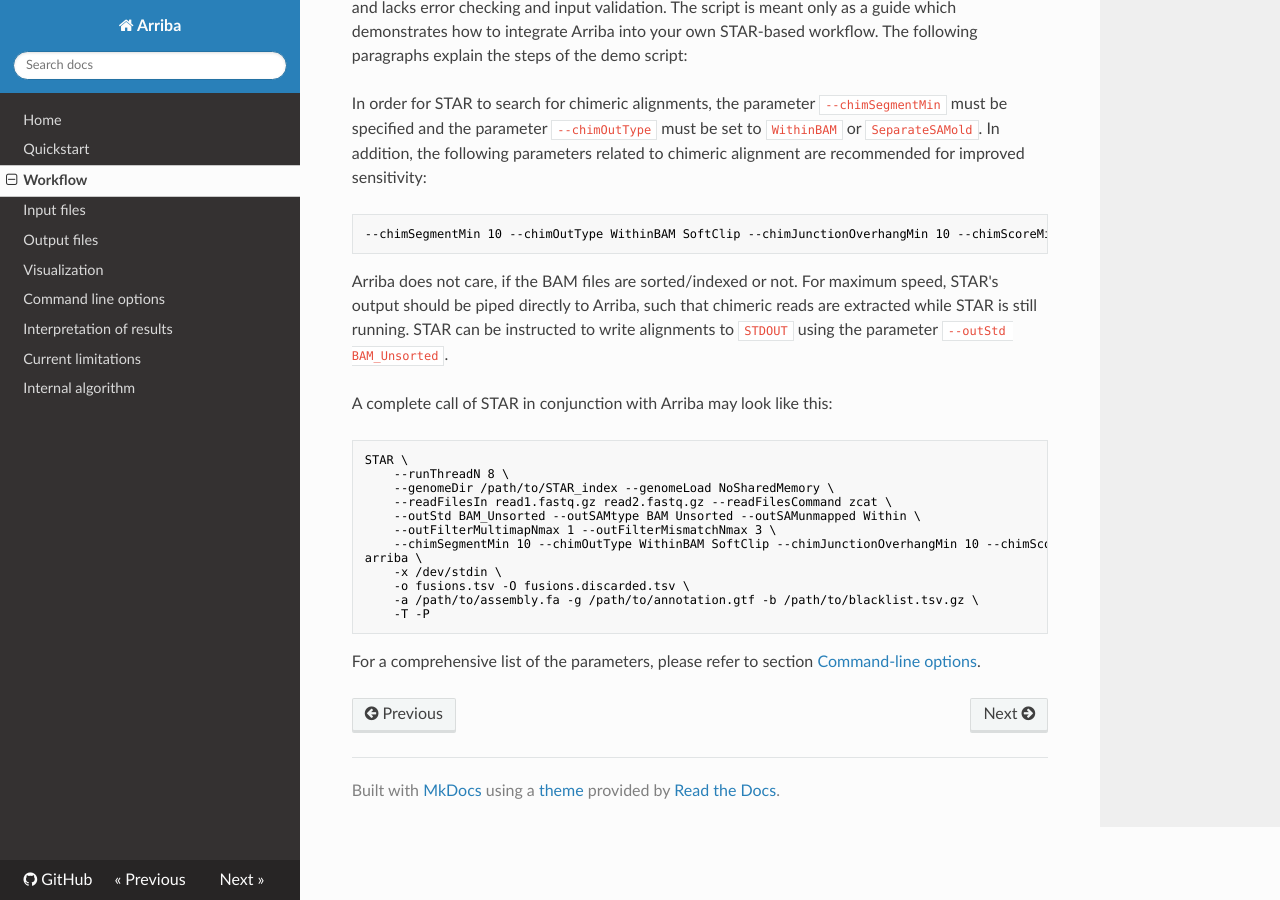
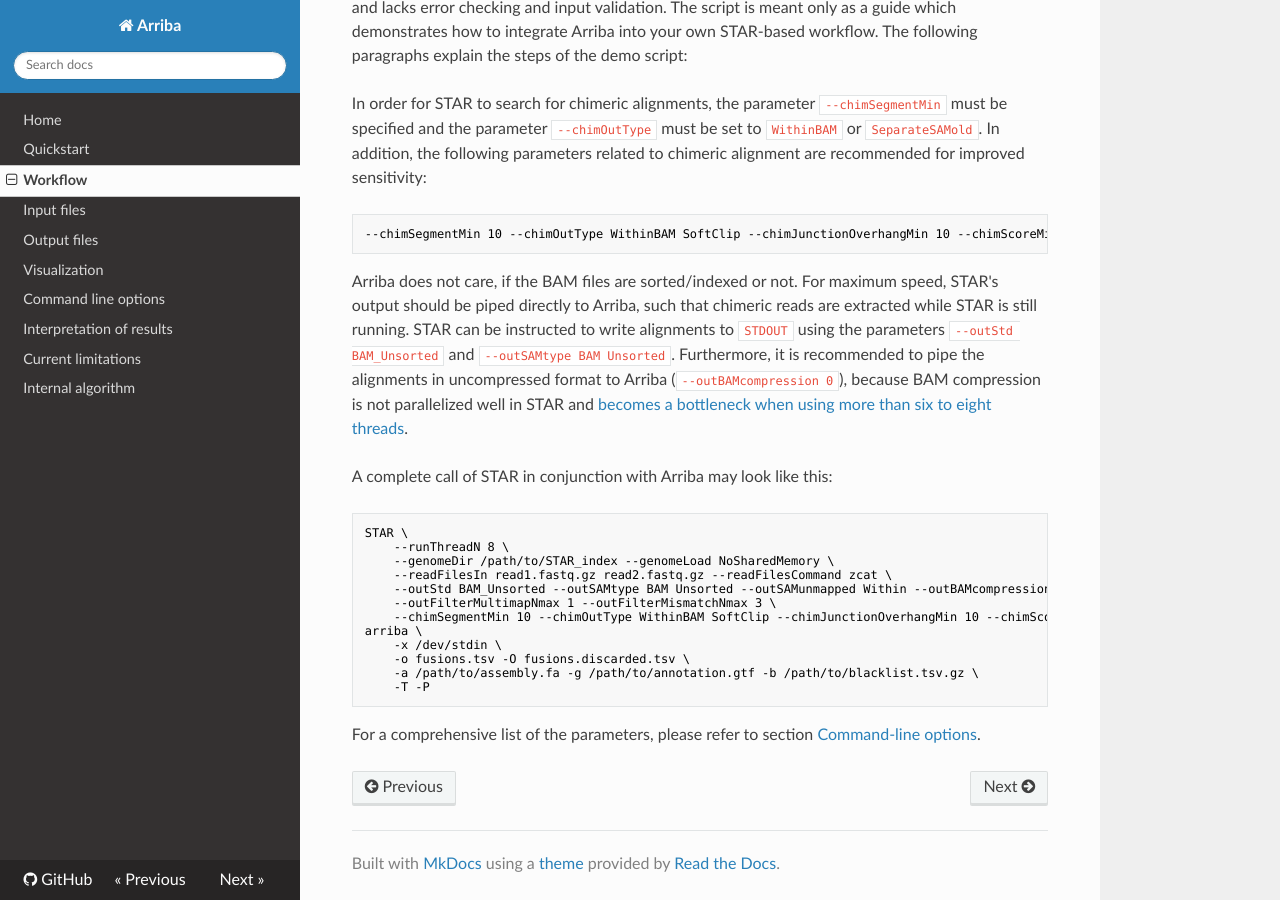
Before and after one commit to suhrig/arriba, an MkDocs documentation site: the page built from documentation/workflow.md, in a window 1280 px wide and 900 px high, scrolled down 1133 px. Built offline with MkDocs 1.6.1, drawn with Linux system fonts in a browser that asks for light colours; nearby versions of some CDN libraries; old or Windows-style settings are respelled for this version of MkDocs.

Commit message:
do not compress intermediate (unsorted) BAM file to avoid performance bottleneck

````diff
--- a/documentation/workflow.md
+++ b/documentation/workflow.md
@@ -19,7 +19,7 @@
 --chimSegmentMin 10 --chimOutType WithinBAM SoftClip --chimJunctionOverhangMin 10 --chimScoreMin 1 --chimScoreDropMax 30 --chimScoreJunctionNonGTAG 0 --chimScoreSeparation 1 --alignSJstitchMismatchNmax 5 -1 5 5 --chimSegmentReadGapMax 3
 ```
 
-Arriba does not care, if the BAM files are sorted/indexed or not. For maximum speed, STAR's output should be piped directly to Arriba, such that chimeric reads are extracted while STAR is still running. STAR can be instructed to write alignments to `STDOUT` using the parameter `--outStd BAM_Unsorted`.
+Arriba does not care, if the BAM files are sorted/indexed or not. For maximum speed, STAR's output should be piped directly to Arriba, such that chimeric reads are extracted while STAR is still running. STAR can be instructed to write alignments to `STDOUT` using the parameters `--outStd BAM_Unsorted` and `--outSAMtype BAM Unsorted`. Furthermore, it is recommended to pipe the alignments in uncompressed format to Arriba (`--outBAMcompression 0`), because BAM compression is not parallelized well in STAR and [becomes a bottleneck when using more than six to eight threads](https://github.com/alexdobin/STAR/issues/351).
 
 A complete call of STAR in conjunction with Arriba may look like this:
 
@@ -28,7 +28,7 @@
 	--runThreadN 8 \
 	--genomeDir /path/to/STAR_index --genomeLoad NoSharedMemory \
 	--readFilesIn read1.fastq.gz read2.fastq.gz --readFilesCommand zcat \
-	--outStd BAM_Unsorted --outSAMtype BAM Unsorted --outSAMunmapped Within \
+	--outStd BAM_Unsorted --outSAMtype BAM Unsorted --outSAMunmapped Within --outBAMcompression 0 \
 	--outFilterMultimapNmax 1 --outFilterMismatchNmax 3 \
 	--chimSegmentMin 10 --chimOutType WithinBAM SoftClip --chimJunctionOverhangMin 10 --chimScoreMin 1 --chimScoreDropMax 30 --chimScoreJunctionNonGTAG 0 --chimScoreSeparation 1 --alignSJstitchMismatchNmax 5 -1 5 5 --chimSegmentReadGapMax 3 |
 arriba \
````
Also changed, not shown: 1 other file.
